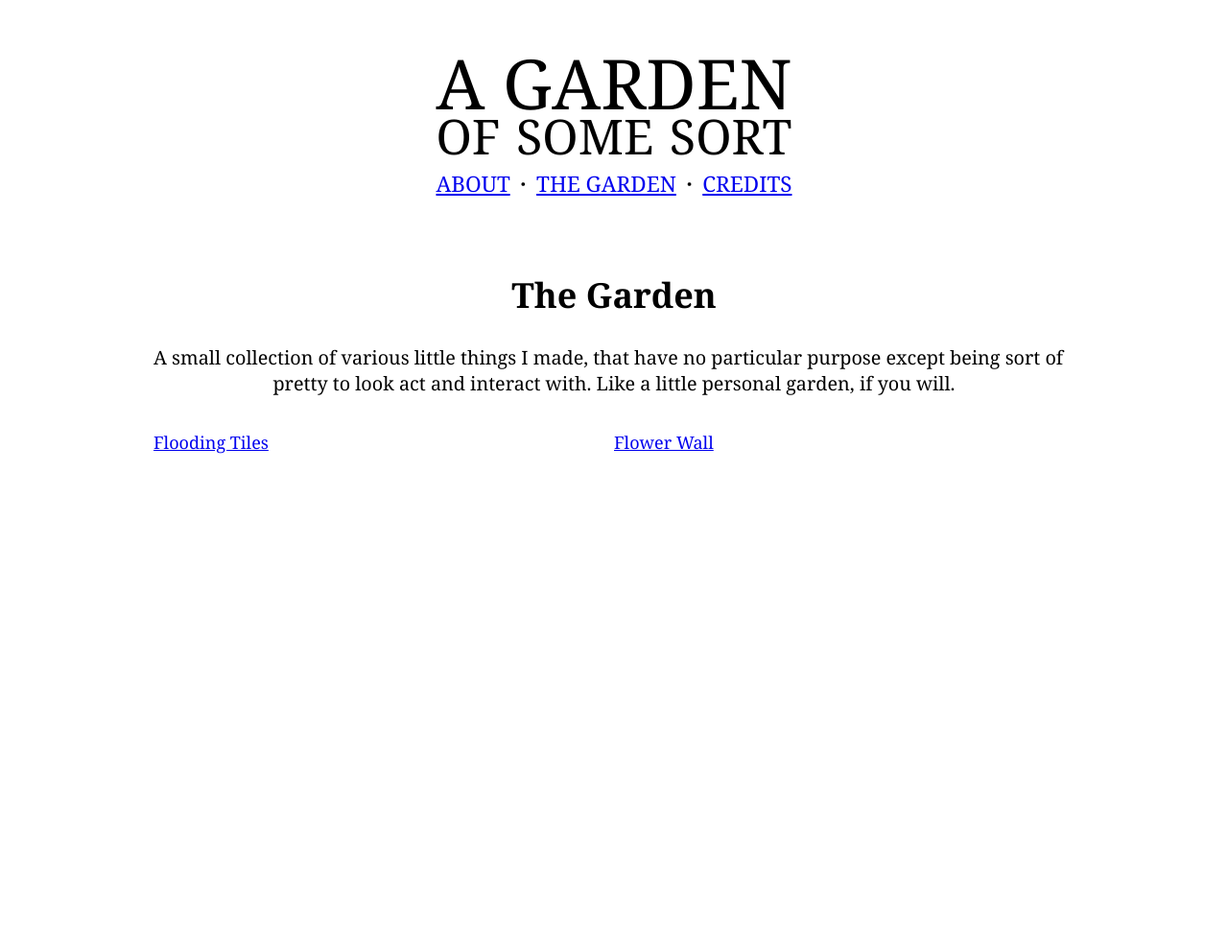
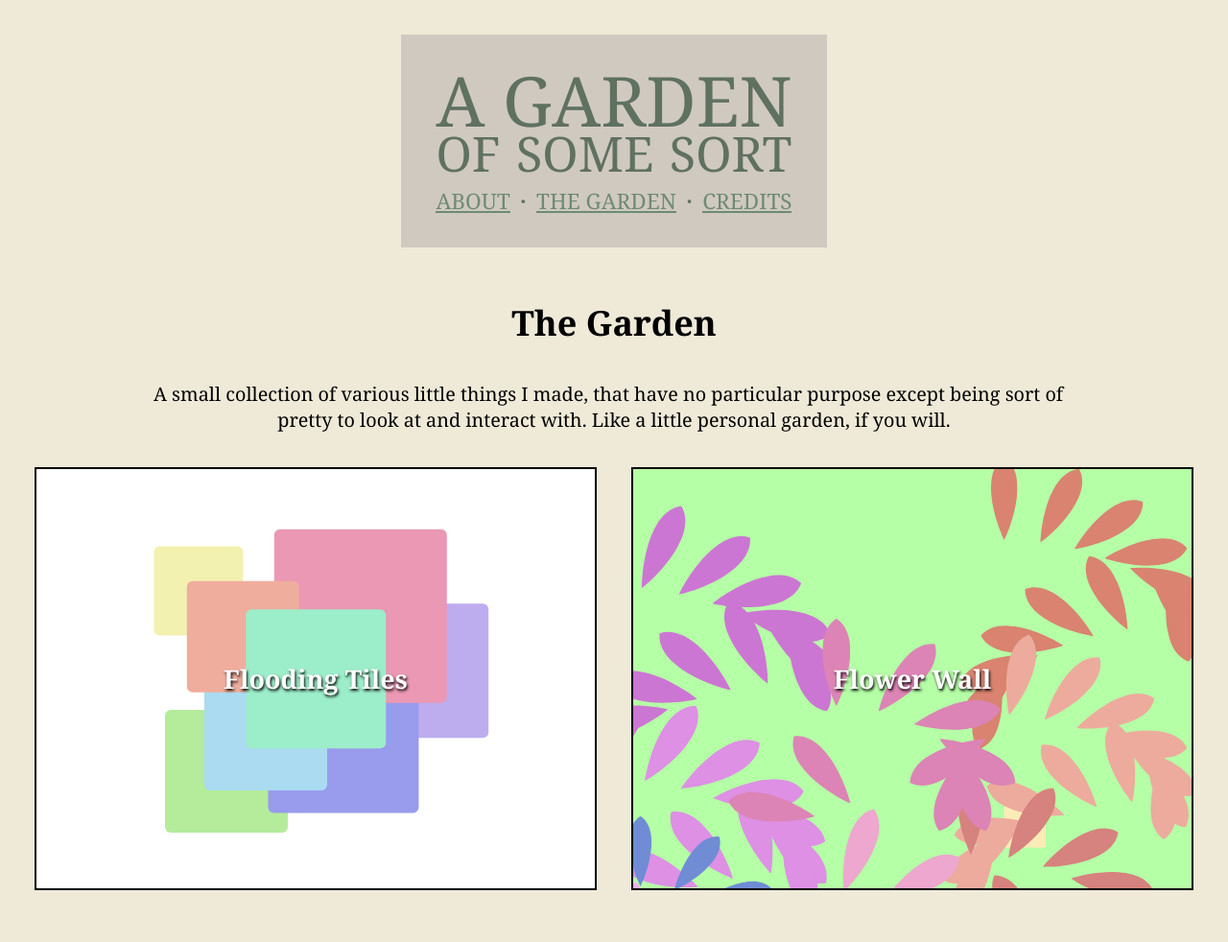
Before and after one commit to Planeshift/A-Garden-of-Some-So, a PHP site: page /html/garden.html in a window 1280 px wide. Shown: the whole page at 96% size. Before the commit the page ends 473 px from the top, so only its background shows below. Run offline with PHP 8.4, Linux system fonts and the light colour scheme.

Commit message:
Garden.html update

```diff
--- a/Areas/Flooding Tiles/css/flooding-tiles.css
+++ b/Areas/Flooding Tiles/css/flooding-tiles.css
@@ -1,5 +1,4 @@
 #base-tile{
-    background-color: #ffffff;
     z-index: 100;
     top: 50%;
     left: 50%;
--- a/Garden/css/garden-common.css
+++ b/Garden/css/garden-common.css
@@ -1,3 +1,12 @@
+/* Variables */
+
+:root{
+    --dark-green: #5F7161;
+    --light-green: #6D8B74;
+    --cream: #EFEAD8;
+    --grey: #D0C9C0;
+}
+
 /* Generic CSS */
 
 *,
@@ -8,6 +17,7 @@
 
 body{
     margin: 0;
+    background-color: var(--light-green);
 }
 
 html{
@@ -18,7 +28,7 @@ html{
 h1{
     font-size: 2rem;
     font-weight: bold;
-    margin: 1.5rem 0 1.5rem;
+    margin: 0 0 1em;
     text-align: center;
 }
 
@@ -33,8 +43,11 @@ h2{
 
 #content-container{
     width: 100%;
+    min-height: 100vh;
     max-width: 1280px;
-    margin: auto;
+    margin: 0 auto;
+    padding: 2rem 2rem;
+    background-color: var(--cream);
 }
 
 @media (min-width: 2560px){
@@ -45,9 +58,12 @@ h2{
 
 header{
     width: fit-content;
-    margin: 3rem auto 4.5rem;
+    margin: 0rem auto 3rem;
     text-transform: uppercase;
     line-height: 0.9;
+    padding: 2rem;
+    background-color: var(--grey);
+    color: var(--dark-green)
 }
 
 #header-title-container{
@@ -71,13 +87,18 @@ header{
     font-size: 1.25rem;
 }
 
+.header-nav-link{
+    color: var(--light-green);
+    text-decoration: none;
+    border-bottom: var(--light-green) solid 2px;
+}
+
 .separator{
     font-weight: 900;
 }
 
 #content-subcontainer{
     width: 100%;
-    max-width: 960px;
     margin: auto;
     margin-bottom: 1rem;
 }
--- a/Garden/css/garden.css
+++ b/Garden/css/garden.css
@@ -1,20 +1,156 @@
 #garden-introduction{
+    width: 100%;
+    max-width: 960px;
+    margin: 0 auto 2rem;
+
     font-size: 1.1rem;
     text-align-last: center;
-    margin: 0 0 2rem;
 }
 
 #areas-tiles-container{
     display: flex;
     flex-wrap: wrap;
+    gap: 2rem;
 }
 
 .area-tile{
+    display: block;
+    position: relative;
     width: 100%;
+    border-style: solid;
+    border-color: black;
+    border-width: 2px;
+
+    color: unset;
+    text-decoration: none;
+}
+
+.area-tile:visited{
+    color: unset;
+}
+
+.area-tile:active{
+    color: unset;
+}
+
+.area-tile::after{
+    content: "";
+    display: block;
+    padding-bottom: 75%;
 }
 
 @media (min-width: 640px){
     .area-tile{
-        width: 50%;
+        width: calc( (100% - 2rem) / 2);
+        /* ( 100% width minus gap * (number of tiles per row - 1) ) / number of tiles per row ) */
     }
 }
+
+
+.area-tile-content{
+    display: flex;
+    position: absolute;
+    top: 0;
+    left: 0;
+    width: 100%;
+    height: 100%;
+    justify-content: center;
+    align-items: center;
+    overflow: hidden;
+}
+
+.area-tile-title{
+    position: relative;
+    z-index: 2;
+    font-size: 1.5rem;
+    font-weight: bold;
+    color:white;
+    text-shadow: 1px 2px 3px black;
+}
+
+.area-tile-background{
+    position: absolute;
+    width: 100%;
+    height: 100%;
+    z-index: 1;
+}
+
+/* Flooding tiles background */
+
+#area-tile-background-flooding-tiles{
+    background-color: #ffffff;
+}
+
+.flood-tile{
+    position: absolute;
+    border-radius: 6px;
+    transform: translate(-50%, -50%);
+}
+
+#base-tile{
+    top: 50%;
+    left: 50%;
+    width: 25%;
+    background-color: rgb(156, 237, 201);
+}
+
+.flood-tile:after{
+    content: "";
+    display: block;
+    padding-bottom: 100%;
+}
+
+#flood-tile-1{
+    top: 40%;
+    left: 37%;
+    width: 20%;
+    background-color: rgb(239, 173, 157);
+}
+
+#flood-tile-2{
+    top: 35%;
+    left: 58%;
+    width: 31%;
+    background-color: rgb(234, 152, 180);
+}
+
+#flood-tile-3{
+    top: 62%;
+    left: 41%;
+    width: 22%;
+    background-color: rgb(170, 219, 241);
+}
+
+#flood-tile-4{
+    top: 64%;
+    left: 55%;
+    width: 27%;
+    background-color: rgb(153, 155, 236);
+}
+
+#flood-tile-5{
+    top: 29%;
+    left: 29%;
+    width: 16%;
+    background-color: rgb(243, 241, 175);
+}
+
+#flood-tile-6{
+    top: 48%;
+    left: 69%;
+    width: 24%;
+    background-color: rgb(189, 173, 239);
+}
+
+#flood-tile-7{
+    top: 72%;
+    left: 34%;
+    width: 22%;
+    background-color: rgb(180, 236, 155);
+}
+
+/* Flower wall */
+
+#area-tile-background-flower-wall{
+    background-color: #b5ffa6;
+}
--- a/Garden/html/about.html
+++ b/Garden/html/about.html
@@ -22,7 +22,7 @@
 
     <p>Moving on from this sudden philosophical turn, here are some technical things that may interest you. </p>
 
-    <p>This whole thing was made with HTML, CSS and Javascript. You may notice that there are no frameworks nor specific dependecies, no SASS or LESS, no React or Vue or Angular, no jQuery, no Node.js. This is on-purpose: although I don't dislike them, using something like React to do most of what I'm doing would be rather useless. Rather than bloat the pages and their sizes, I only use what's necessary, and pretty much everything can be done in vanilla anyway, something people tend to forget. That doesn't mean future areas of the garden won't use any frameworks, as I indeed have some plans to use some of them from more complex things. But as of now, it's not necessary and won't make me gain any time nor productivity, so I don't use them.</p>
+    <p>This whole thing was made with HTML, CSS and Javascript. You may notice that there are no frameworks nor specific dependecies, no SASS or LESS, no React or Vue or Angular, no jQuery. This is on-purpose: although I don't dislike them, using something like React to do most of what I'm doing would be rather useless. Rather than bloat the pages and their sizes, I only use what's necessary, and pretty much everything can be done in vanilla anyway, something people tend to forget. That doesn't mean future areas of the garden won't use any frameworks, as I indeed have some plans to use some of them from more complex things. But as of now, it's not necessary and won't make me gain any time nor productivity, so I don't use them.</p>
 
     <p>Most of what you can find of this website has been made by my little hands. However, there are exceptions, mostly sounds. You can find all credits on the <a href="./credits.html">aptly named page</a>, or by clicking the question mark button in the application bar on the right whenever it's there.</p>
 
--- a/Garden/html/garden.html
+++ b/Garden/html/garden.html
@@ -7,6 +7,7 @@
     <title>A Garden Of Some Sort</title>
     <link rel="stylesheet" href="../css/garden-common.css">
     <link rel="stylesheet" href="../css/garden.css">
+    <link rel="stylesheet" href="../../Areas/Flower Wall/css/flower-wall.css">
 </head>
 <body>
     <div id="content-container">
@@ -23,11 +24,11 @@
             </div>
 
             <nav id="header-nav">
-                <a href="./about.html">About</a>
+                <a class="header-nav-link" href="./about.html">About</a>
                 <div class="separator">·</div>
-                <a href="./garden.html">The Garden</a>
+                <a class="header-nav-link" href="./garden.html">The Garden</a>
                 <div class="separator">·</div>
-                <a href="./credits.html">Credits</a>
+                <a class="header-nav-link" href="./credits.html">Credits</a>
             </nav>
 
 
@@ -38,17 +39,35 @@
             <h1>The Garden</h1>
 
             <p id="garden-introduction">
-                A small collection of various little things I made, that have no particular purpose except being sort of pretty to look act and interact with. Like a little personal garden, if you will.
+                A small collection of various little things I made, that have no particular purpose except being sort of pretty to look at and interact with. Like a little personal garden, if you will.
             </p>
 
             <div id="areas-tiles-container">
-                <div class="area-tile">
-                    <a href="../../Areas/Flooding Tiles/html/flooding-tiles.html">Flooding Tiles</a>
-                </div>
+                <a href="../../Areas/Flooding Tiles/html/flooding-tiles.html" class="area-tile">
+                    <div class="area-tile-content">
+                        <div class="area-tile-title">Flooding Tiles</div>
+                        <div id="area-tile-background-flooding-tiles" class="area-tile-background">
+                            <div id="flood-tile-7" class="flood-tile"></div>
+                            <div id="flood-tile-6" class="flood-tile"></div>
+                            <div id="flood-tile-5" class="flood-tile"></div>
+                            <div id="flood-tile-4" class="flood-tile"></div>
+                            <div id="flood-tile-3" class="flood-tile"></div>
+                            <div id="flood-tile-2" class="flood-tile"></div>
+                            <div id="flood-tile-1" class="flood-tile"></div>
+                            <div class="flood-tile" id="base-tile"></div>
 
-                <div class="area-tile">
-                    <a href="../../Areas/Flower Wall/html/flower-wall.html">Flower Wall</a>
-                </div>
+                        </div>
+                    </div>
+                </a>
+
+                <a href="../../Areas/Flower Wall/html/flower-wall.html" class="area-tile">
+                    <div class="area-tile-content">
+                        <div class="area-tile-title">Flower Wall</div>
+                        <div id="area-tile-background-flower-wall" class="area-tile-background">
+
+                        </div>
+                    </div>
+                </a>
 
             </div>
 
@@ -56,5 +75,6 @@
 
     </div>
 
+    <script src="../js/garden.js"></script>
 </body>
 </html>
```
Also changed, not shown: Garden/html/credits.html (+8 -0 lines), Garden/js/garden.js (added, +150 -0 lines), Garden/html/header.html (added).
